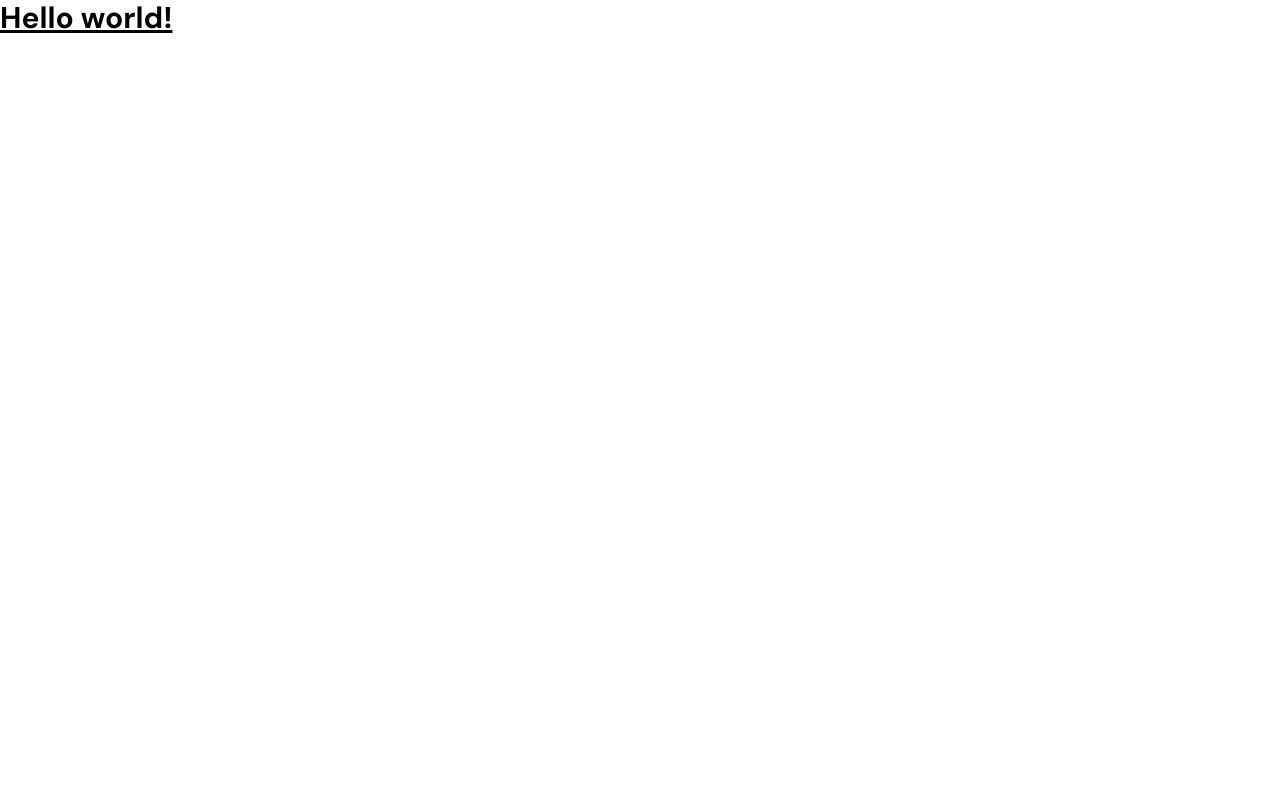
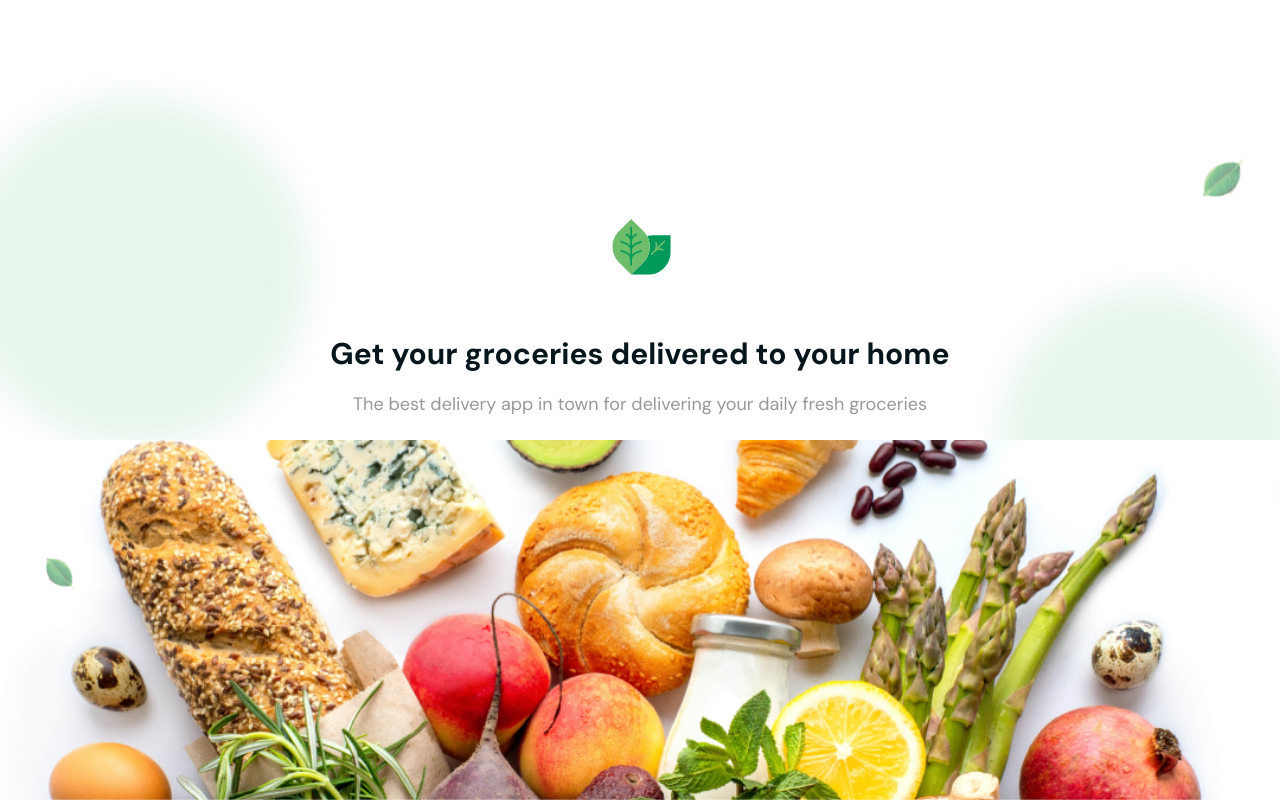
Before and after one commit to kodaas/canela-mart, a Vue app: page / in a window 1280 px wide. Built offline with nearby package versions, Linux system fonts and the light colour scheme.

Commit message:
Completed Intro page

```diff
--- a/src/router/index.js
+++ b/src/router/index.js
@@ -1,14 +1,20 @@
 import { createRouter, createWebHistory } from 'vue-router'
 import Home from '../views/Home.vue'
+import Intro from '../views/Intro.vue'
 
 const router = createRouter({
   history: createWebHistory(import.meta.env.BASE_URL),
   routes: [
     {
       path: '/',
+      name: 'Intro',
+      component: Intro
+    },
+    {
+      path: '/home',
       name: 'home',
       component: Home
-    },
+    }
   ]
 })
 
--- a/src/views/Intro.vue
+++ b/src/views/Intro.vue
@@ -1,5 +1,35 @@
-<script setup></script>
+<script setup>
+import { RouterLink } from 'vue-router'
+</script>
 
 <template>
-    <h1>Hello World</h1>
+    <main class="bg-white relative w-full h-full">
+        <span class="inline-block w-[350px] h-[350px] bg-pry absolute opacity-10 blur-lg rounded-full -top-24 -left-10"></span>
+        <span class="inline-block w-[300px] h-[300px] bg-pry absolute opacity-10 blur-lg rounded-full -right-5 top-24"></span>
+
+
+        <img class="absolute right-8 -top-10 opacity-50" src="@/assets/images/icons/Leaf.svg" alt="Leaf">
+
+        <img class="absolute -right-4 bottom-0 blur-sm opacity-80" src="@/assets/images/icons/Leaf.svg" alt="Leaf">
+
+        <img class="absolute rotate-90 left-10 w-10 h-10 -bottom-24 z-10 opacity-50" src="@/assets/images/icons/Leaf.svg" alt="Leaf">
+
+
+
+        <article class="text-center mt-[15%] w-[80%] mx-auto">
+            <img class="mb-[32px] mx-auto" src="@/assets/images/icons/logo - Circle.svg" alt="Logo">
+
+            <h1 class="text-3xl leading-10 font-bold text-dark mb-4">Get your groceries delivered to your home</h1>
+
+            <p class="text-lg text-grey w-[85%] mx-auto mb-8">The best delivery app in town for delivering your daily fresh groceries</p>
+
+            <button class="bg-pry text-base text-white font-bold w-1/2 mx-auto px-5 py-3 rounded-full cursor-pointer" @click="$router.push('/home')">
+                Shop now
+            </button>
+        </article>
+
+        <div class="bg-sec w-full h-[45%] fixed bottom-0">
+            <img class="w-full h-full object-cover"  src="@/assets/images/onbording img.jpg" alt="Foods">
+        </div>
+    </main>
 </template>
```
